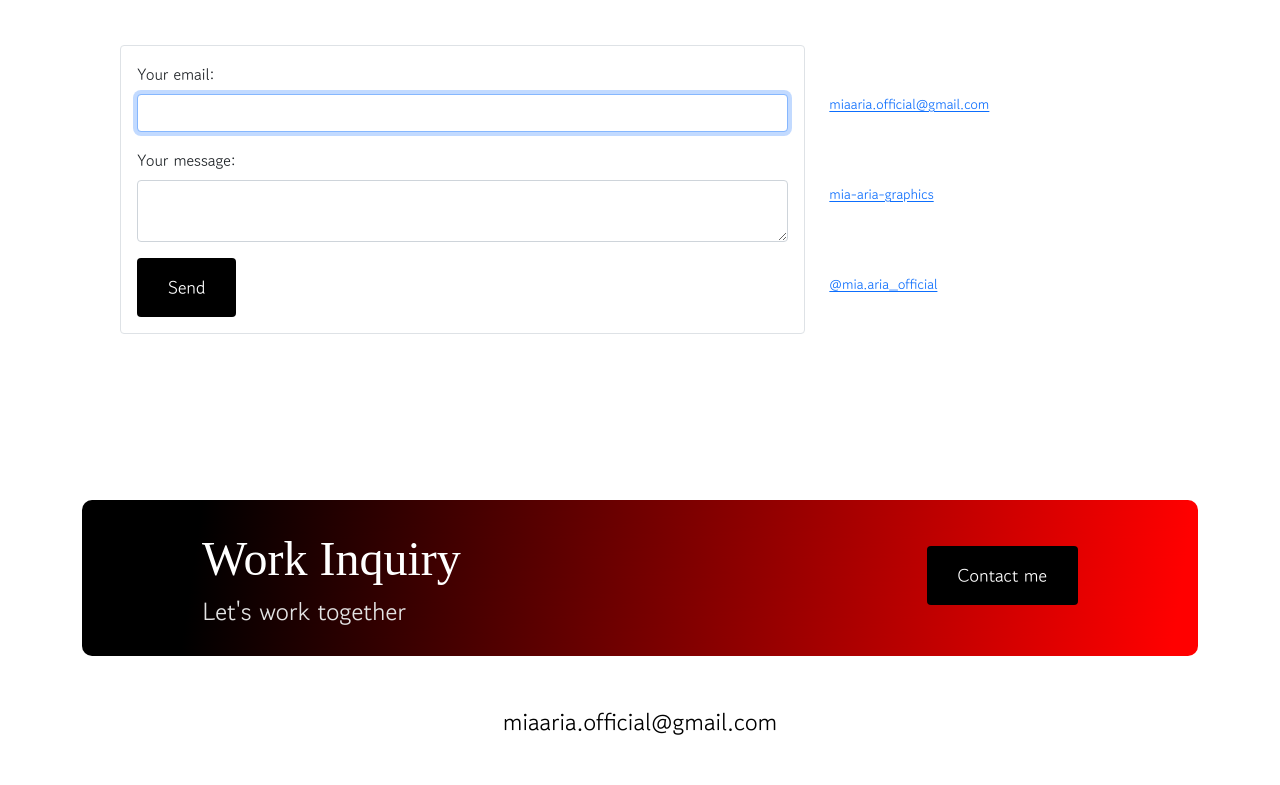
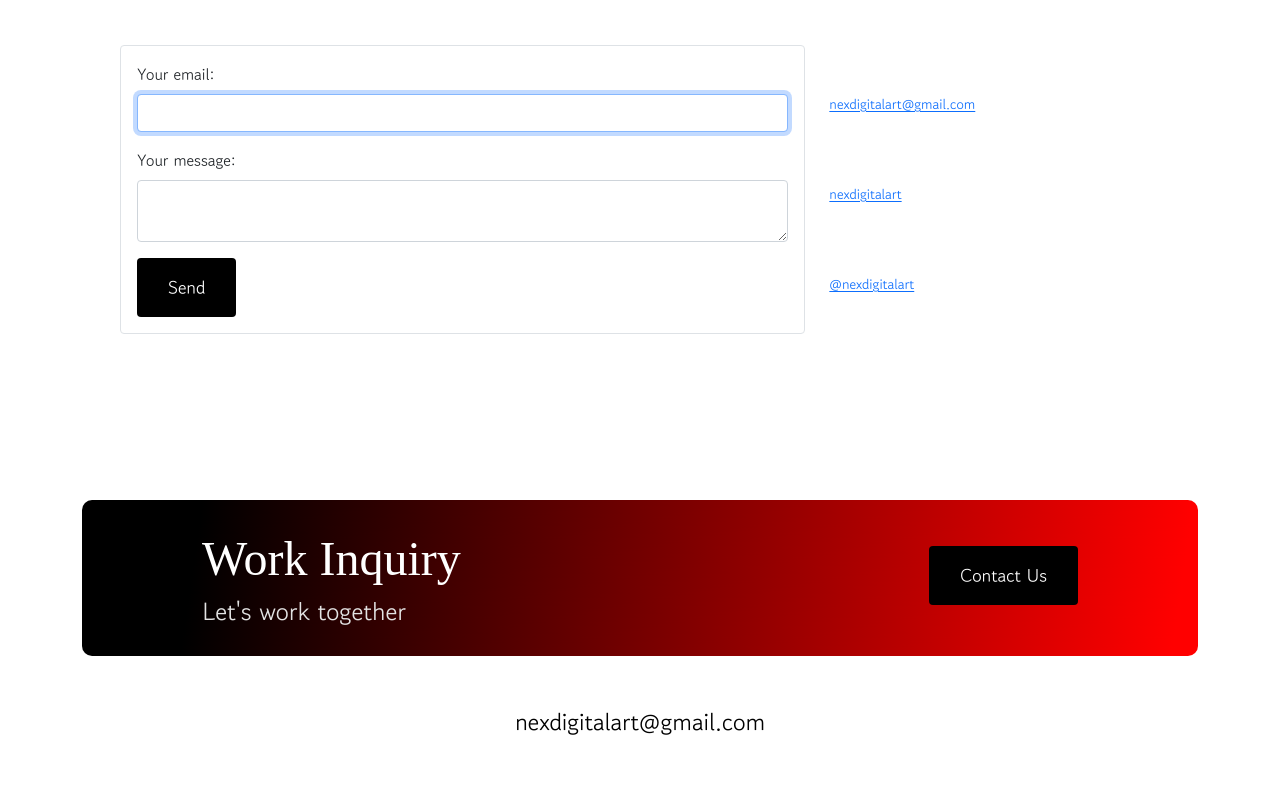
Before and after one commit to NexDigitalArt/NexDigitalArtPortfolio, a plain HTML site: page contact.html in a window 1280 px wide. Shown: the part 313-1098 px from the top of the page. Drawn offline with nearby package versions, Linux system fonts and the light colour scheme; a web font is replaced by a local one.

Commit message:
Upload and update style and content files

```diff
--- a/contact.html
+++ b/contact.html
@@ -8,7 +8,7 @@
       name="description"
       content="Contact Patricia. Patricia is a front-end engineer based in Portugal. "
     />
-    <title>Contact Mia Aria</title>
+    <title>Contact Us</title>
 
     <link
       href="https://cdn.jsdelivr.net/npm/bootstrap@5.0.0-beta2/dist/css/bootstrap.min.css"
@@ -60,13 +60,13 @@
             <a href="./index.html" title="Homepage"> Home</a>
           </li>
           <li>
-            <a href="./about.html" title="About Mia"> About</a>
+            <a href="./about.html" title="About Us"> About</a>
           </li>
           <li>
-            <a href="./work.html" title="Mia's work"> Work</a>
+            <a href="./work.html" title="Works"> Work</a>
           </li>
           <li class="active">
-            <a href="./contact.html" title="Contact Mia"> Contact</a>
+            <a href="./contact.html" title="Contact Us"> Contact</a>
           </li>
         </ul>
       </nav>
@@ -108,21 +108,21 @@
           <div class="col-md-4">
             <h3>Email</h3>
             <p>
-              <a href="mailto:miaaria.official@gmail.com"> miaaria.official@gmail.com </a>
+              <a href="mailto:nexdigitalart@gmail.com"> nexdigitalart@gmail.com</a>
             </p>
             <h3>Linkedin</h3>
             <p>
-              <a href="https://www.linkedin.com/in/mia-aria-graphics" target="_blank">
-                mia-aria-graphics
+              <a href="https://www.linkedin.com/in/nexdigitalart" target="_blank">
+                nexdigitalart
               </a>
             </p>
             <h3>Instagram</h3>
             <p>
               <a
-                href="https://www.instagram.com/mia.aria_official"
+                href="https://www.instagram.com/nexdigitalart"
                 target="_blank"
               >
-                @mia.aria_official
+                @nexdigitalart
               </a>
             </p>
           </div>
@@ -139,19 +139,19 @@
           <a
             href="./contact.html"
             class="btn btn-branding mt-3"
-            title="Contact Mia"
+            title="Contact"
           >
-            Contact me
+            Contact Us
           </a>
         </div>
       </div>
       <div class="d-flex justify-content-center mb-5">
         <a
-          href="mailto:miaaria.official@gmail.com"
+          href="mailto:nexdigitalart@gmail.com"
           class="email-link"
-          title="Email Mia"
+          title="Email "
         >
-        miaaria.official@gmail.com
+        nexdigitalart@gmail.com
         </a>
       </div>
       <div class="social-links d-flex justify-content-center">
```
Also changed, not shown: work.html (+9 -9 lines).
